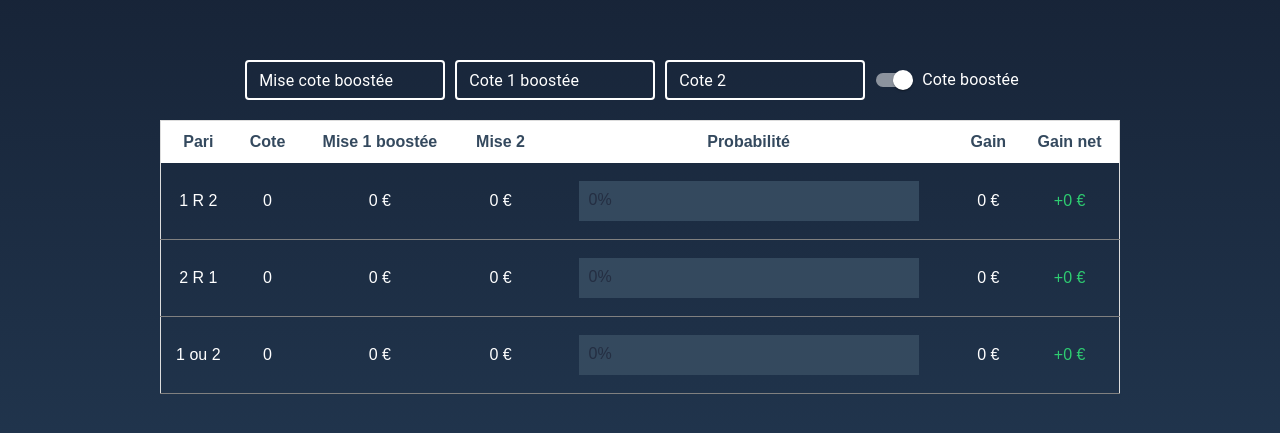
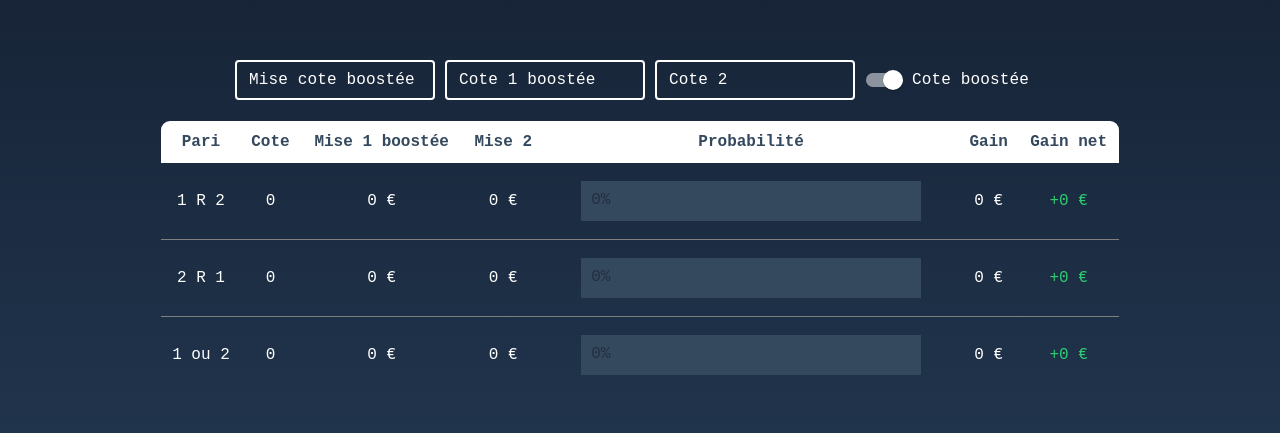
Before and after one commit to Mysto91/calcul-cote, a React (Create React App) app: page / in a window 1280 px wide. Shown: the part 173-606 px from the top of the page. Built offline with nearby package versions, Linux system fonts and the light colour scheme.

Commit message:
refonte : update font-family to monospace + border radius

```diff
--- a/src/components/betTable/BetTable.css
+++ b/src/components/betTable/BetTable.css
@@ -1,8 +1,13 @@
 table {
-  font-family: Arial, Helvetica, sans-serif;
   border-collapse: collapse;
+  border: 1px solid #ddd;
+  border-radius: 10px;
+
+  font-family: monospace, Arial, Helvetica, sans-serif;
   text-align: center;
-  border: 1px solid #ddd;
+
+  overflow: hidden;
+
 }
 
 table td,
--- a/src/components/input/Input.css
+++ b/src/components/input/Input.css
@@ -8,6 +8,10 @@
 
 #form-input > div {
   width: 200px;
+}
+
+.form-control-label > span {
+    font-family: monospace;
 }
 
 @media screen and (max-width: 1080px) {
--- a/src/components/input/Input.js
+++ b/src/components/input/Input.js
@@ -18,6 +18,7 @@ const styles = {
 			color: "red",
 		},
 		inputLabel: {
+			fontFamily: 'monospace',
 			color: 'white',
 			'&.Mui-focused': {
 				color: '#38ef7d',
@@ -203,6 +204,7 @@ export default class Input extends Component {
 								inputProps={{
 									style: {
 										textAlign: 'center',
+										fontFamily: 'monospace'
 									}
 								}}
 								size="small"
@@ -212,6 +214,7 @@ export default class Input extends Component {
 						);
 					})}
 					<FormControlLabel
+						className="form-control-label"
 						control={
 							<Switch
 								id="bet-boosted"
```
